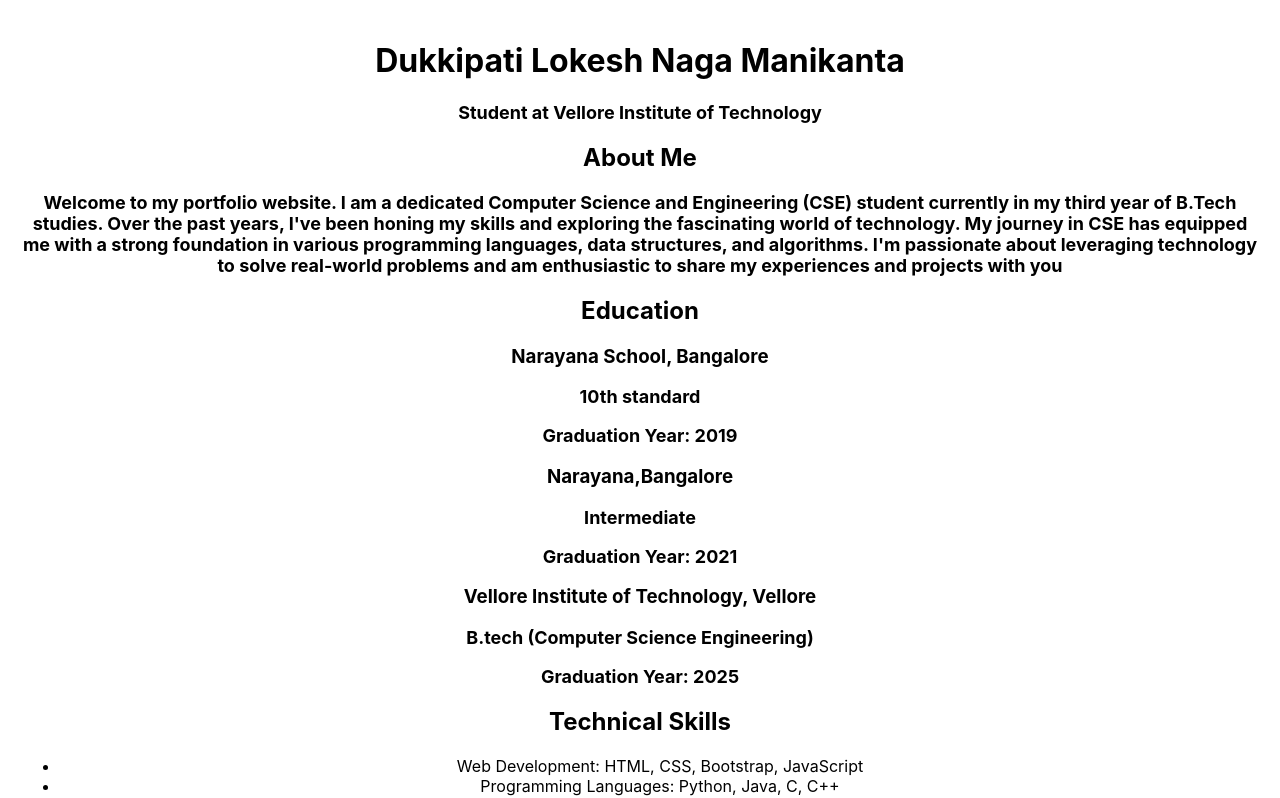
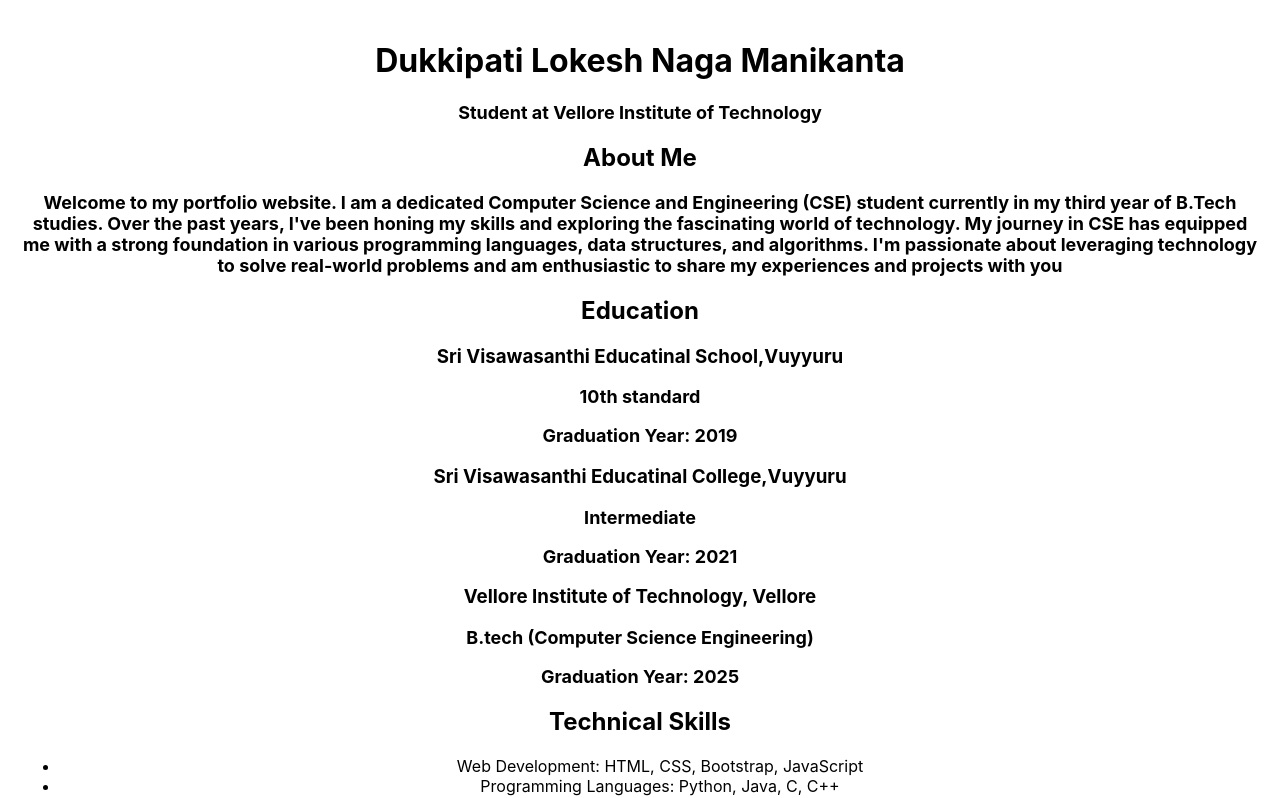
Before and after one commit to jeevanba273/t1, a React (Create React App) app: page / in a window 1280 px wide. Shown: the top 798 px of the page. Built offline with nearby package versions, Linux system fonts and the light colour scheme.

Commit message:
Update Education.js

```diff
--- a/src/components/Education.js
+++ b/src/components/Education.js
@@ -6,12 +6,12 @@
     <section>
                 <h2>Education</h2>
 
-                <h3>Narayana School, Bangalore</h3>
+                <h3>Sri Visawasanthi Educatinal School,Vuyyuru</h3>
                 <p>10th standard</p>
                 <p>Graduation Year: 2019</p>
 
 
-                <h3>Narayana,Bangalore </h3>
+                <h3>Sri Visawasanthi Educatinal College,Vuyyuru </h3>
                 <p>Intermediate</p>
                 <p>Graduation Year: 2021</p>
 
```
